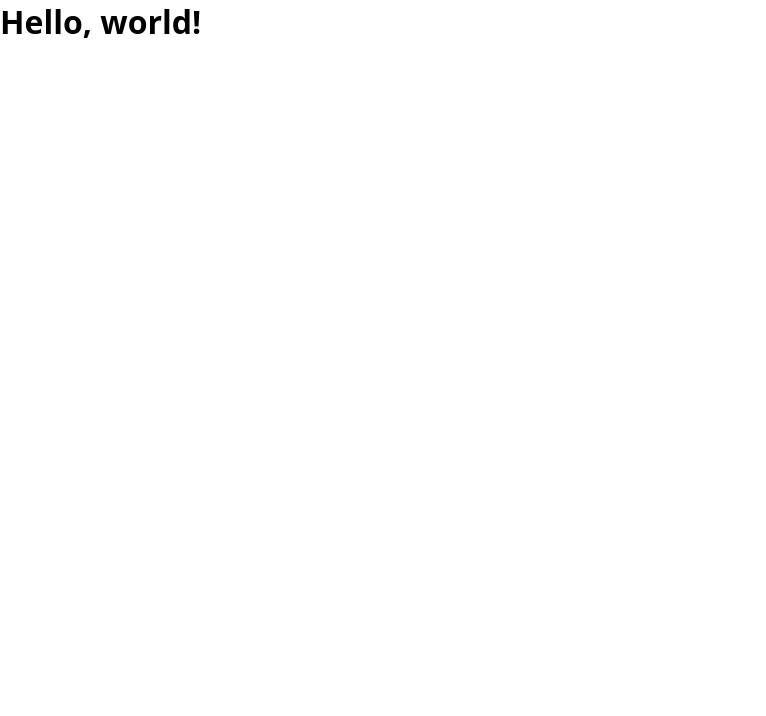
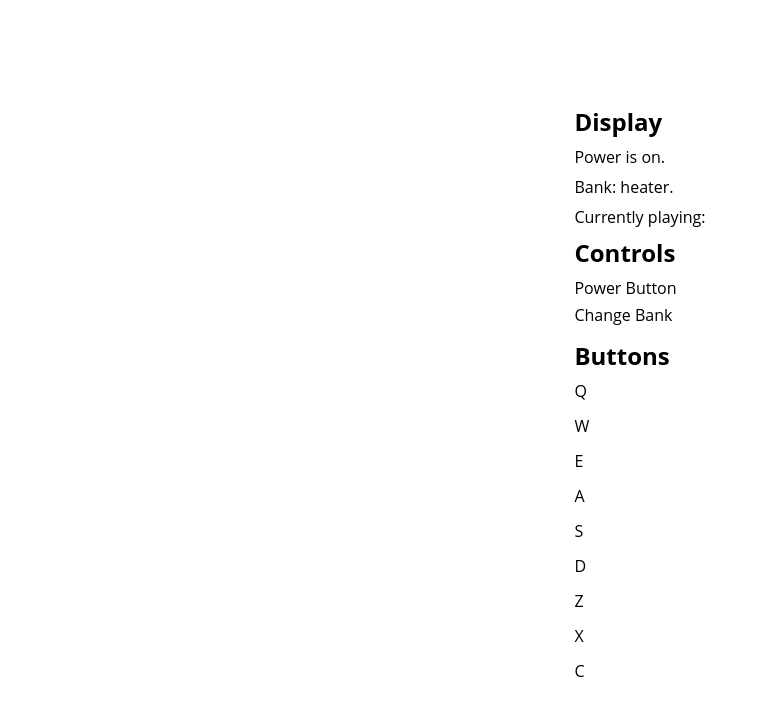
Before and after one commit to jonrutter/drum-machine, a React (Create React App) app: page / in a window 1280 px wide. Shown: the top 716 px of the page, without its empty margins (0-766 px from the left). Built offline with nearby package versions, Linux system fonts and the light colour scheme.

Commit message:
Render app

```diff
--- a/src/App.js
+++ b/src/App.js
@@ -1,7 +1,16 @@
 import React from 'react';
 
+// components
+import DrumMachine from './components/DrumMachine';
+
 const App = () => {
-  return <h1>Hello, world!</h1>;
+  return (
+    <div className="app-wrapper">
+      <main className="app-content">
+        <DrumMachine />
+      </main>
+    </div>
+  );
 };
 
 export default App;
```
